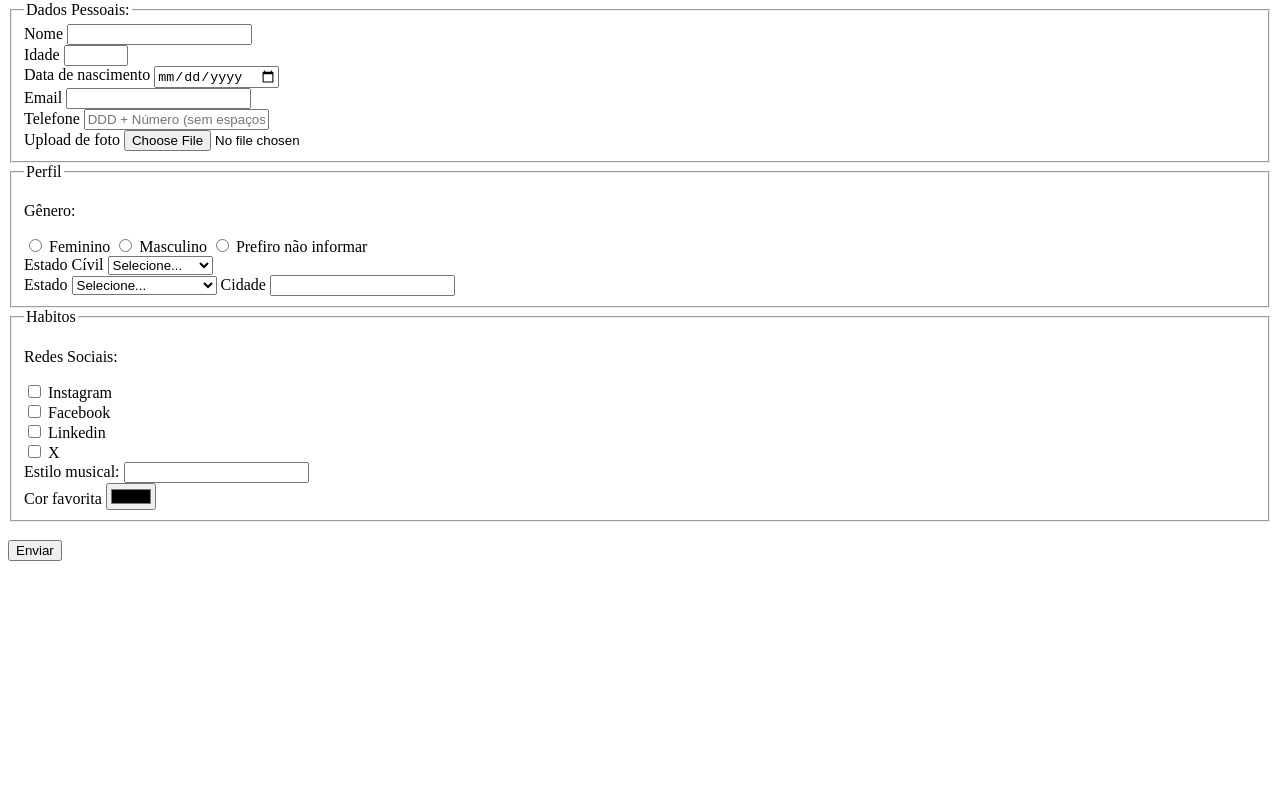
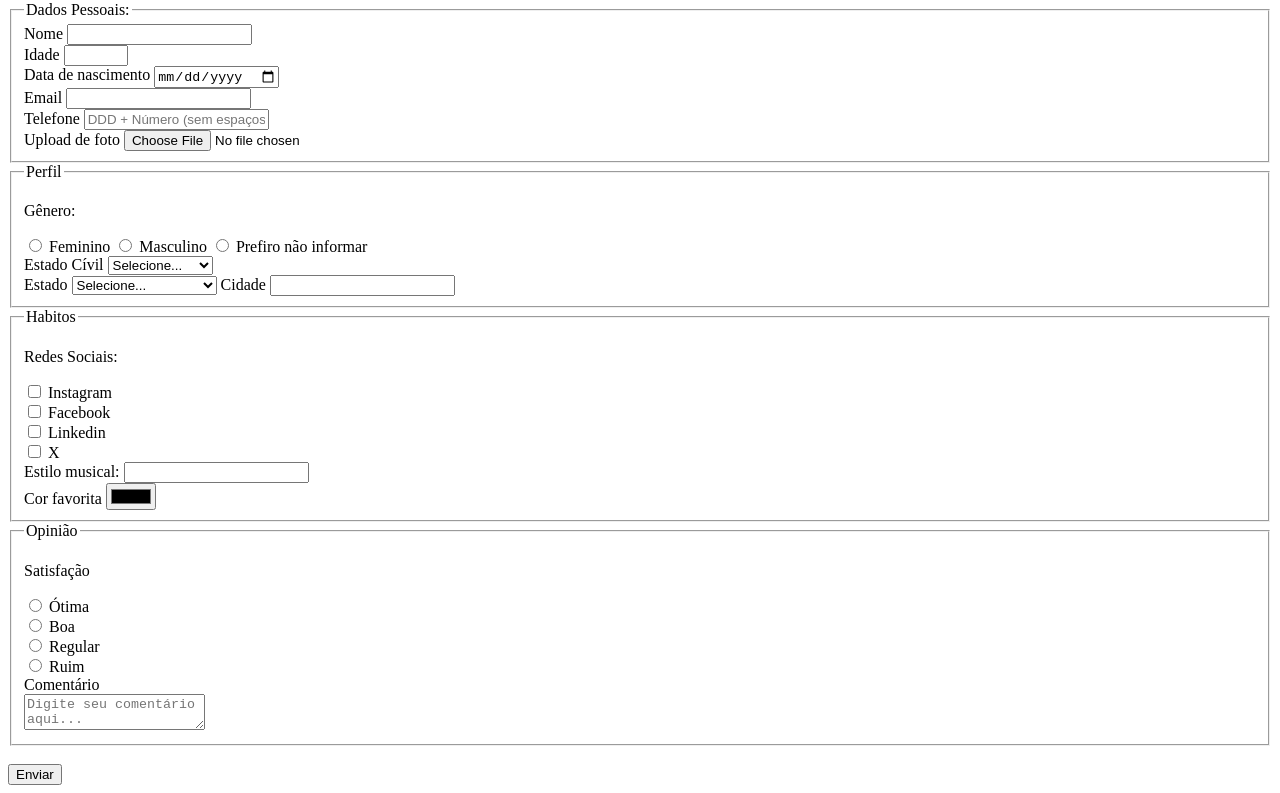
Before and after one commit to gostavovinicius/pesquisa-culturama, a plain HTML site: page index.html in a window 1280 px wide. Shown: the part 79-872 px from the top of the page. Before the commit the page ends 800 px from the top, so only its background shows below. Drawn offline with Linux system fonts and the light colour scheme.

Commit message:
Adiciona opcoes de opinião

```diff
--- a/index.html
+++ b/index.html
@@ -152,6 +152,37 @@
           <input id="favoriteColor" type="color" name="userFavoriteColor" />
         </fieldset>
 
+        <fieldset>
+          <legend>Opinião</legend>
+          <p>Satisfação</p>
+          <input id="otima" name="userSatisfation" type="radio" value="otima" />
+          <label for="otima">Ótima</label>
+          <br />
+          <input id="boa" name="userSatisfation" type="radio" value="boa" />
+          <label for="boa">Boa</label>
+          <br />
+          <input
+            id="regular"
+            name="userSatisfation"
+            type="radio"
+            value="regular"
+          />
+          <label for="regular">Regular</label>
+          <br />
+          <input id="ruim" name="userSatisfation" type="radio" value="ruim" />
+          <label for="ruim">Ruim</label>
+
+          <br />
+
+          <label for="comment">Comentário</label>
+          <br />
+          <textarea
+            placeholder="Digite seu comentário aqui..."
+            name="userComment"
+            id="comment"
+          ></textarea>
+        </fieldset>
+
         <br />
         <button type="submit">Enviar</button>
       </form>
```
